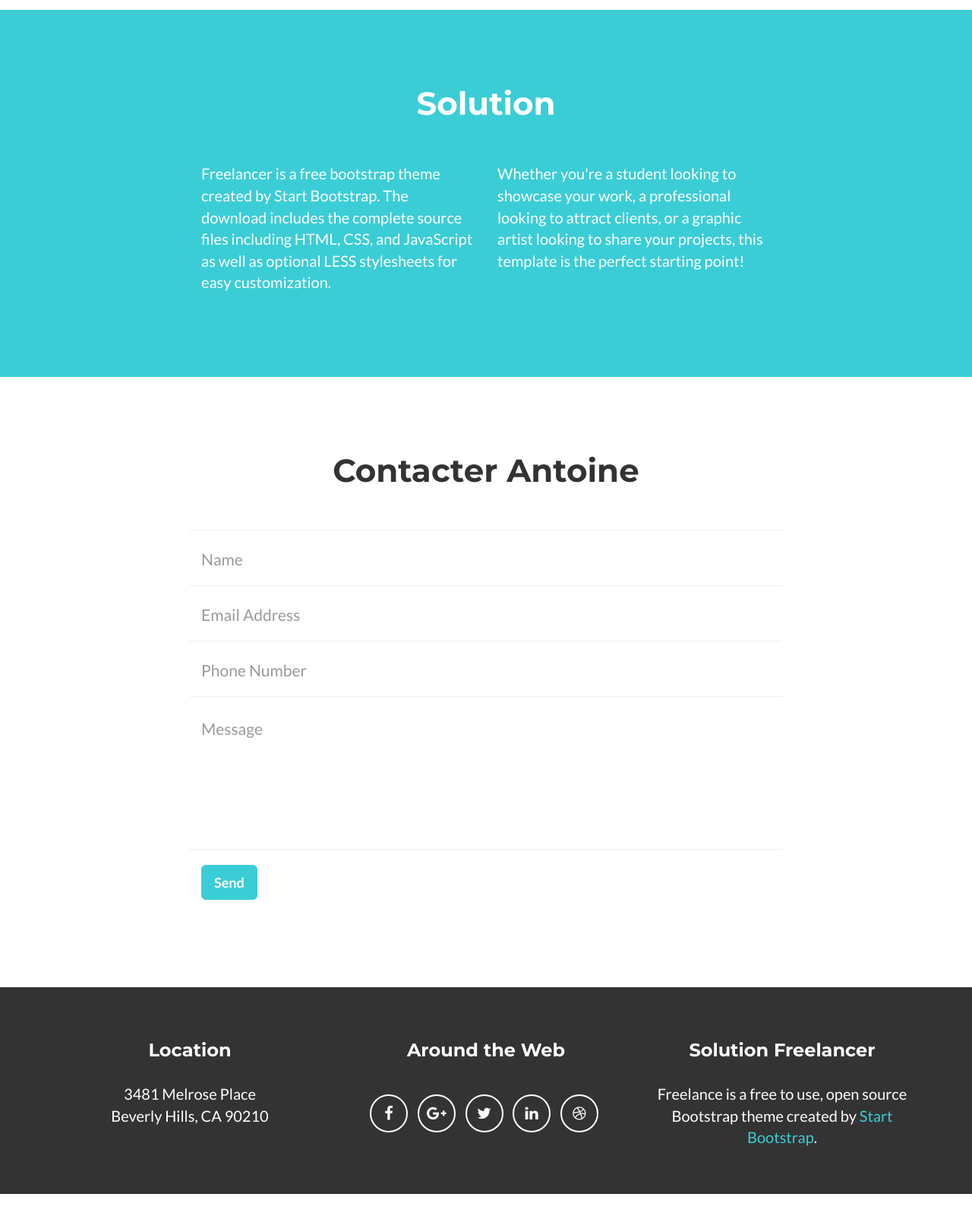
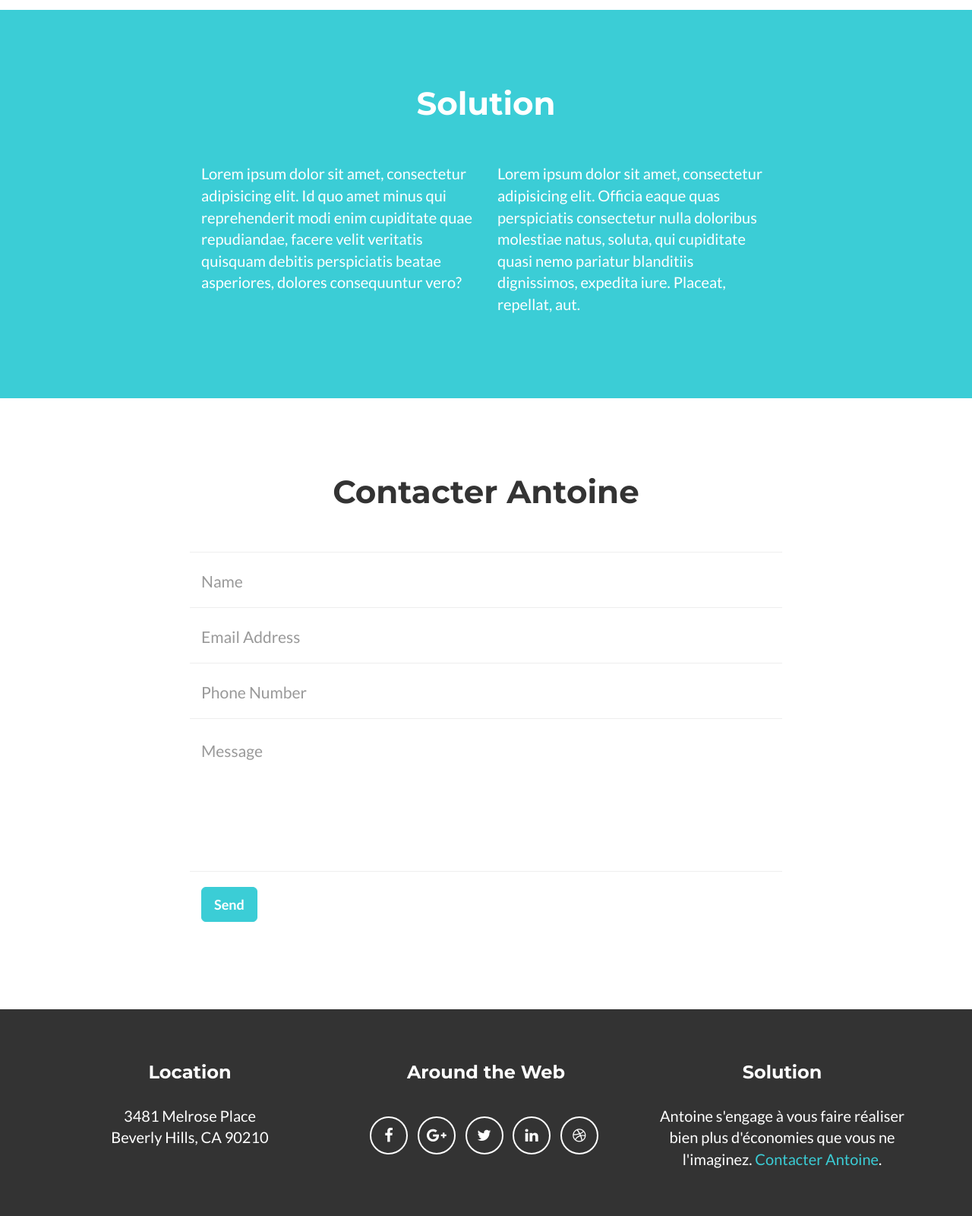
Before and after one commit to apollinesentucq/assistance-credit, a website: page index.html in a window 1280 px wide. Shown: the part 1418-3018 px from the top of the page at 76% size. Before the commit the page ends 2989 px from the top, so only its background shows below. Drawn offline with nearby package versions, Linux system fonts and the light colour scheme.

Commit message:
text modifications

```diff
--- a/index.html
+++ b/index.html
@@ -175,10 +175,10 @@
             </div>
             <div class="row">
                 <div class="col-lg-4 col-lg-offset-2">
-                    <p>Freelancer is a free bootstrap theme created by Start Bootstrap. The download includes the complete source files including HTML, CSS, and JavaScript as well as optional LESS stylesheets for easy customization.</p>
+                    <p>Lorem ipsum dolor sit amet, consectetur adipisicing elit. Id quo amet minus qui reprehenderit modi enim cupiditate quae repudiandae, facere velit veritatis quisquam debitis perspiciatis beatae asperiores, dolores consequuntur vero?</p>
                 </div>
                 <div class="col-lg-4">
-                    <p>Whether you're a student looking to showcase your work, a professional looking to attract clients, or a graphic artist looking to share your projects, this template is the perfect starting point!</p>
+                    <p>Lorem ipsum dolor sit amet, consectetur adipisicing elit. Officia eaque quas perspiciatis consectetur nulla doloribus molestiae natus, soluta, qui cupiditate quasi nemo pariatur blanditiis dignissimos, expedita iure. Placeat, repellat, aut.</p>
                 </div>
                 <!-- <div class="col-lg-8 col-lg-offset-2 text-center">
                     <a href="#" class="btn btn-lg btn-outline">
@@ -275,8 +275,8 @@
                         </ul>
                     </div>
                     <div class="footer-col col-md-4">
-                        <h3>Solution Freelancer</h3>
-                        <p>Freelance is a free to use, open source Bootstrap theme created by <a href="http://startbootstrap.com">Start Bootstrap</a>.</p>
+                        <h3>Solution</h3>
+                        <p>Antoine s'engage à vous faire réaliser bien plus d'économies que vous ne l'imaginez. <a href="#Solution">Contacter Antoine</a>.</p>
                     </div>
                 </div>
             </div>
```
